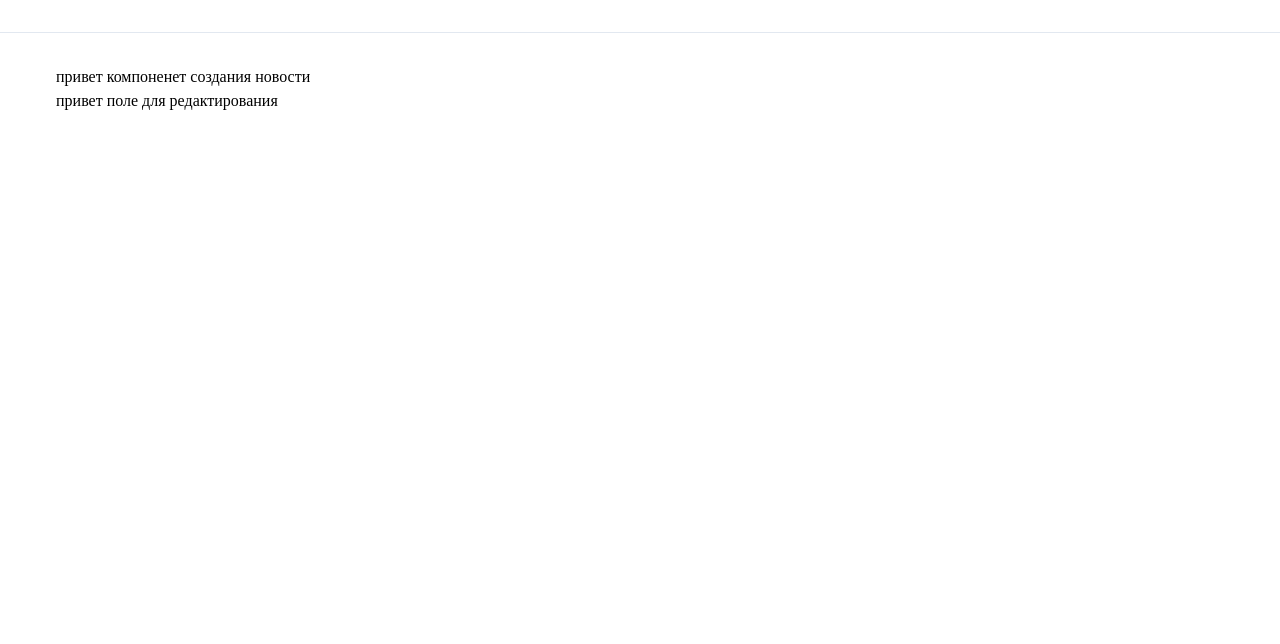
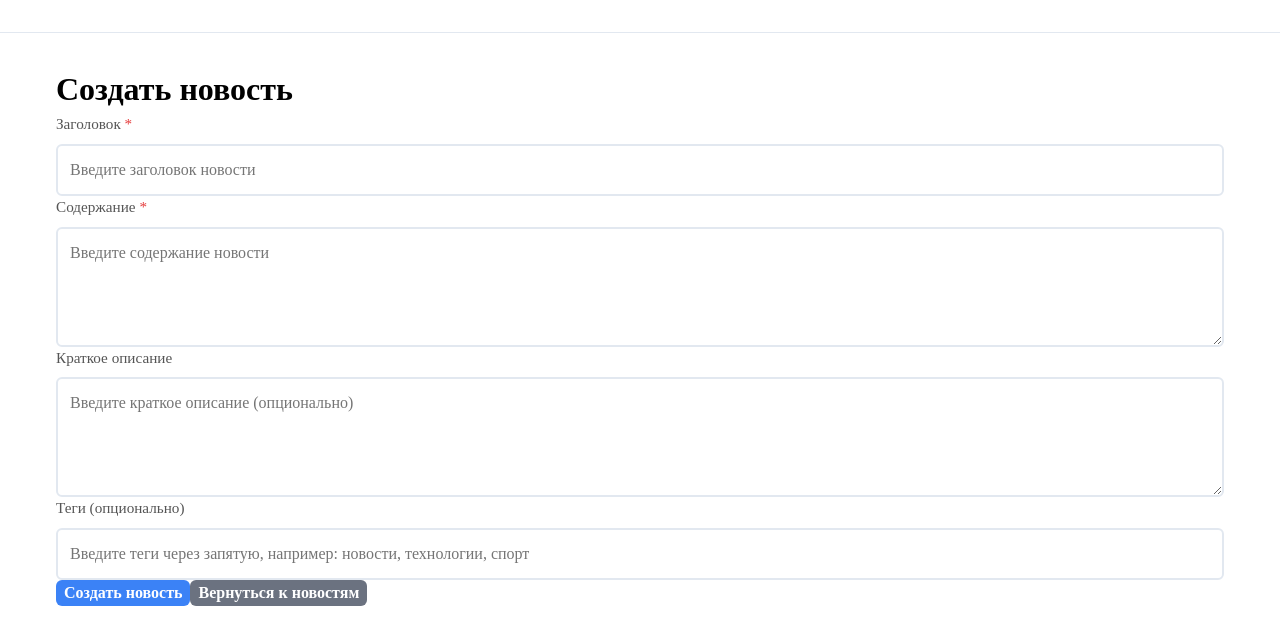
Before and after one commit to Skripachcpp/NewsFeedUi, a Nuxt app: page /create in a window 1280 px wide. Shown: the top 644 px of the page. Built offline with nearby package versions, Linux system fonts and the light colour scheme.

Commit message:
это займет вечность без готовых стилей

```diff
--- a/app/api/generated/index.ts
+++ b/app/api/generated/index.ts
@@ -10,7 +10,7 @@ export type { OpenAPIConfig } from './core/OpenAPI';
 export type { ArticleCreateRequest } from './models/ArticleCreateRequest';
 export type { ArticleUpdateRequest } from './models/ArticleUpdateRequest';
 export type { NewsArticleDto } from './models/NewsArticleDto';
-export type { Tag } from './models/Tag';
+export type { TagDto } from './models/TagDto';
 
 export { NewsService } from './services/NewsService';
 export { TagsService } from './services/TagsService';
--- a/app/api/generated/models/ArticleCreateRequest.ts
+++ b/app/api/generated/models/ArticleCreateRequest.ts
@@ -3,8 +3,8 @@
 /* tslint:disable */
 /* eslint-disable */
 export type ArticleCreateRequest = {
-    title?: string;
-    content?: string;
+    title: string;
+    content: string;
     summary?: string | null;
     tags?: Array<string> | null;
 };
--- a/app/api/generated/models/Tag.ts
+++ b/app/api/generated/models/TagDto.ts
@@ -2,7 +2,7 @@
 /* istanbul ignore file */
 /* tslint:disable */
 /* eslint-disable */
-export type Tag = {
+export type TagDto = {
     id?: number;
     name?: string;
 };
--- a/app/api/generated/services/TagsService.ts
+++ b/app/api/generated/services/TagsService.ts
@@ -2,16 +2,16 @@
 /* istanbul ignore file */
 /* tslint:disable */
 /* eslint-disable */
-import type { Tag } from '../models/Tag';
+import type { TagDto } from '../models/TagDto';
 import type { CancelablePromise } from '../core/CancelablePromise';
 import { OpenAPI } from '../core/OpenAPI';
 import { request as __request } from '../core/request';
 export class TagsService {
     /**
-     * @returns Tag
+     * @returns TagDto
      * @throws ApiError
      */
-    public static tagsGetTags(): CancelablePromise<Array<Tag>> {
+    public static tagsGetTags(): CancelablePromise<Array<TagDto>> {
         return __request(OpenAPI, {
             method: 'GET',
             url: '/Tags/v1/tags',
--- a/app/api/useApi.ts
+++ b/app/api/useApi.ts
@@ -5,7 +5,7 @@ import {
   type NewsArticleDto,
   type ArticleCreateRequest,
   type ArticleUpdateRequest,
-  type Tag,
+  type TagDto,
 } from '~/api/generated'
 
 export const useApi = () => {
@@ -34,7 +34,7 @@ export const useApi = () => {
     await NewsService.newsDeleteArticle(id)
   }
 
-  const getTags = async (): Promise<Tag[]> => {
+  const getTags = async (): Promise<TagDto[]> => {
     return await TagsService.tagsGetTags()
   }
 
--- a/app/components/FieldForm.vue
+++ b/app/components/FieldForm.vue
@@ -1,11 +1,98 @@
 <template>
-  <div >
-    привет поле для редактирования
+  <div class="field-form">
+    <label v-if="label" class="label">
+      {{ label }}
+      <span v-if="required" class="required">*</span>
+    </label>
+    <input
+      v-if="type !== 'textarea'"
+      :type="type"
+      :value="modelValue"
+      :placeholder="placeholder"
+      :required="required"
+      class="input"
+      v-bind="$attrs"
+      @input="handleInput"
+    >
+    <textarea
+      v-else
+      :value="modelValue"
+      :placeholder="placeholder"
+      :required="required"
+      :rows="rows"
+      class="textarea"
+      v-bind="$attrs"
+      @input="$emit('update:modelValue', ($event.target as HTMLTextAreaElement).value)"
+    />
   </div>
 </template>
 
 <script setup lang="ts">
+const props = withDefaults(defineProps<{
+  label?: string;
+  required?: boolean;
+  type?: "text" | "number" | "url" | "textarea";
+  modelValue?: string | number | null;
+  placeholder?: string;
+  rows?: number;
+}>(), {
+  label: "",
+  type: "text",
+  required: false,
+  rows: 3,
+  placeholder: "",
+  modelValue: ""
+});
+
+const emit = defineEmits<{
+  "update:modelValue": [value: string | number | null];
+}>();
+
+const handleInput = (event: Event) => {
+  const target = event.target as HTMLInputElement;
+  const value = props.type === "number"
+    ? (target.value === "" ? null
+    : Number(target.value)) : target.value;
+
+  emit("update:modelValue", value);
+};
 </script>
 
 <style scoped>
+.field-form {
+  display: flex;
+  flex-direction: column;
+  gap: 0.5rem;
+}
+
+.label {
+  font-weight: 500;
+  color: #555;
+  font-size: 0.95rem;
+}
+
+.required {
+  color: #e53e3e;
+}
+
+.input,
+.textarea {
+  padding: 0.75rem;
+  border: 2px solid #e2e8f0;
+  border-radius: 6px;
+  font-size: 1rem;
+  font-family: inherit;
+  transition: border-color 0.3s ease;
+}
+
+.input:focus,
+.textarea:focus {
+  outline: none;
+  border-color: #667eea;
+}
+
+.textarea {
+  resize: vertical;
+  min-height: 120px;
+}
 </style>
--- a/app/layouts/default.vue
+++ b/app/layouts/default.vue
@@ -81,7 +81,7 @@
   box-shadow: 0 4px 12px rgba(16, 185, 129, 0.4);
 }
 
-.btn-white {
+.btn-grey {
   background: #6b7280;
   color: white;
 }
--- a/app/pages/create.vue
+++ b/app/pages/create.vue
@@ -1,13 +1,79 @@
 <template>
   <div>
-    привет компоненет создания новости
+    <h1>Создать новость</h1>
 
-    <FieldForm />
+    <FieldForm v-model="article.title" type="text" label="Заголовок" placeholder="Введите заголовок новости" required />
+    <FieldForm v-model="article.content" type="textarea" label="Содержание" placeholder="Введите содержание новости" required />
+    <FieldForm v-model="article.summary" type="textarea" label="Краткое описание" placeholder="Введите краткое описание (опционально)" />
+    <FieldForm v-model="tagsInput" type="text" label="Теги (опционально)" placeholder="Введите теги через запятую, например: новости, технологии, спорт" />
+
+    <div v-if="error" class="error">
+      <p>{{ error }}</p>
+    </div>
+
+    <div v-if="success">Новость успешно создана! ID: {{ createdArticleId }}</div>
+
+    <button class="btn btn-blue" :disabled="isSubmitting" @click="handleCreate">
+      <span v-if="isSubmitting">Создание...</span>
+      <span v-else>Создать новость</span>
+    </button>
+
+    <NuxtLink to="/" class="btn btn-grey" :disabled="isSubmitting" @click="handleCreate">
+      <span>Вернуться к новостям</span>
+    </NuxtLink>
   </div>
 </template>
 
 <script setup lang="ts">
+import type { ArticleCreateRequest } from "~/api/generated";
+import { useApi } from "~/api/useApi";
+
+const api = useApi();
+
+const error = ref<string>();
+const success = ref(false);
+const createdArticleId = ref<number>();
+
+let defaultArticle = (): ArticleCreateRequest => ({
+  title: "",
+  content: "",
+  summary: null,
+  tags: [],
+});
+
+const article = ref<ArticleCreateRequest>(defaultArticle());
+const tagsInput = ref<string>("");
+let isSubmitting = ref(false);
+
+let handleCreate = async () => {
+  if (isSubmitting.value) return;
+
+  success.value = false;
+  error.value = undefined;
+  createdArticleId.value = undefined;
+
+  let parsedTags = parseTags(tagsInput.value);
+
+  await api
+    .createArticle({
+      title: article.value.title,
+      content: article.value.content,
+      summary: article.value.summary,
+      tags: parsedTags.length > 0 ? parsedTags : undefined,
+    })
+    .then((articleNew) => {
+      article.value = defaultArticle();
+      success.value = true;
+      createdArticleId.value = articleNew.id;
+    }).catch((err) => {
+      error.value = err.title || "Ошибка при создании новости";
+      success.value = false;
+    })
+    .finally(() => {
+      isSubmitting.value = false;
+
+    });
+};
 </script>
 
-<style scoped>
-</style>
+<style scoped></style>
--- /dev/null
+++ b/app/utils/tags.ts
@@ -0,0 +1,9 @@
+export function parseTags (tagsString: string): string[] {
+  if (!tagsString || !tagsString.trim()) {
+    return [];
+  }
+  return tagsString
+    .split(',')
+    .map(tag => tag.trim())
+    .filter(tag => tag.length > 0);
+};
--- a/package.json
+++ b/package.json
@@ -8,6 +8,7 @@
     "generate": "nuxt generate",
     "preview": "nuxt preview",
     "postinstall": "nuxt prepare",
+    "typecheck": "nuxt typecheck",
     "generate:api": "node scripts/generate-api.js"
   },
   "dependencies": {
```
Also changed, not shown: app/api/generated/models/ArticleUpdateRequest.ts (+4 -7 lines), swagger.json (+22 -20 lines).
